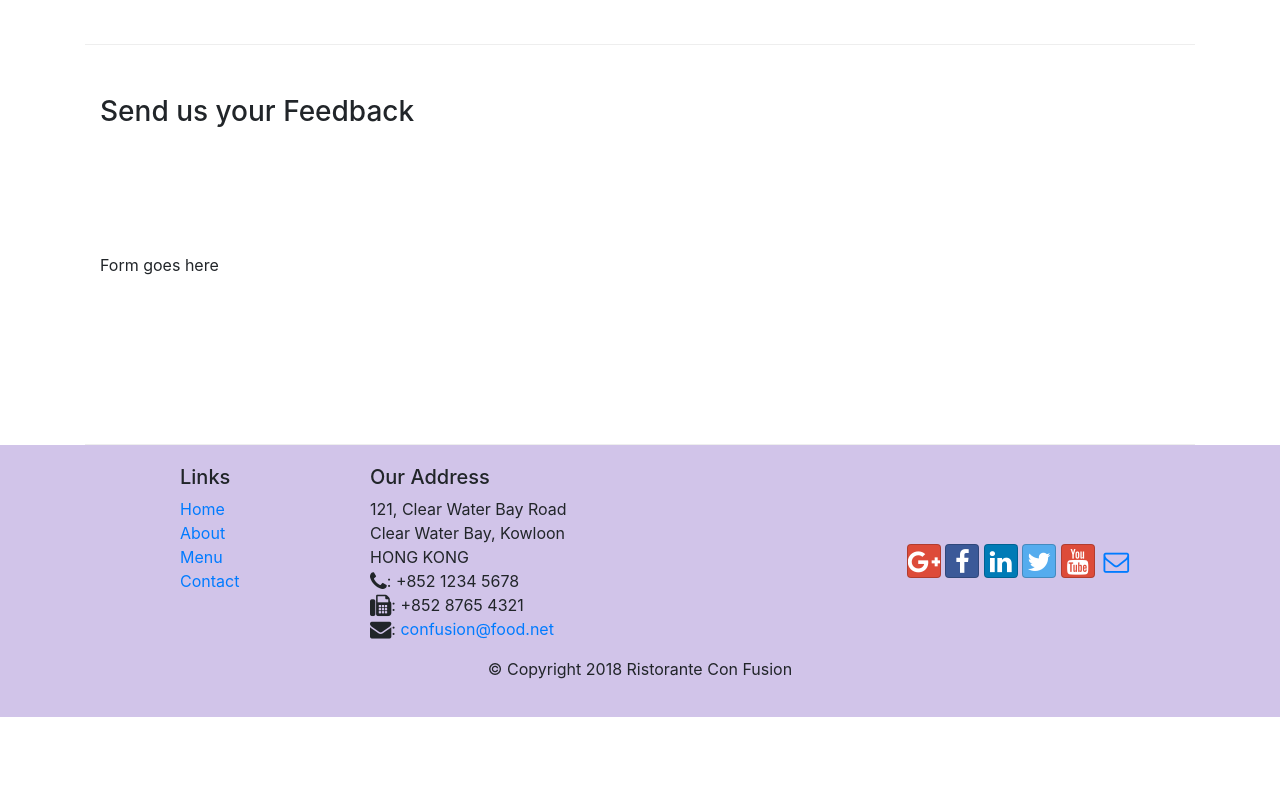
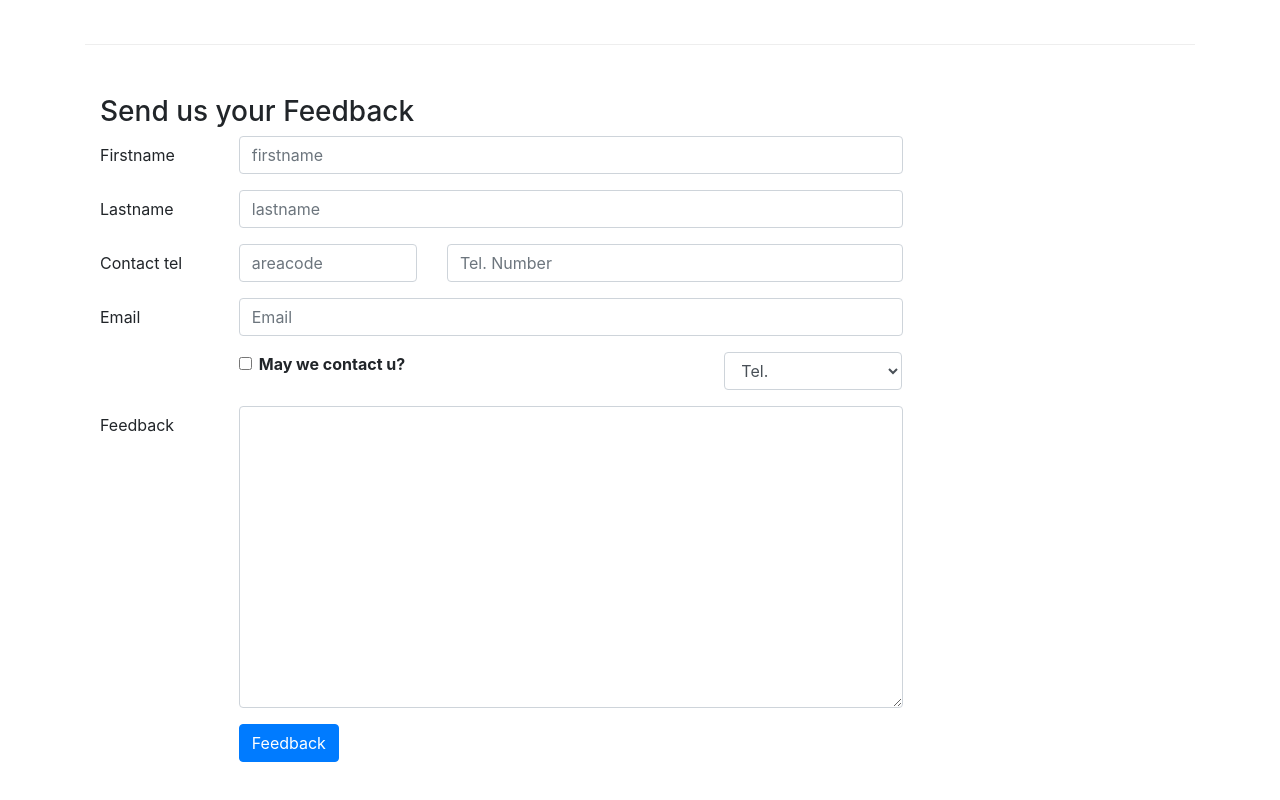
Before and after one commit to gwumex/cousera-web-dev, a website: page contactus.html in a window 1280 px wide. Shown: the part 820-1620 px from the top of the page. Before the commit the page ends 1537 px from the top, so only its background shows below. Drawn offline with nearby package versions, Linux system fonts and the light colour scheme.

```diff
--- a/contactus.html
+++ b/contactus.html
@@ -92,8 +92,70 @@
            <div class="col-12">
               <h3>Send us your Feedback</h3>
            </div>
+
+            <!-- forms-->
             <div class="col-12 col-md-9">
-                Form goes here
+
+                <form action="">
+                    <div class="form-group row">
+                        <label for="firstname" class="col-md-2 col-form-label">Firstname</label>
+                        <div class="col-md-10">
+                            <input type="text" class="form-control" id="firstname" name="firstname" placeholder="firstname">
+                        </div>
+                    </div>
+                    <div class="form-group row">
+                        <label for="lastname" class="col-md-2 col-form-label">Lastname</label>
+                        <div class="col-md-10">
+                            <input type="text" class="form-control" id="lastname" name="lastname" placeholder="lastname">
+                        </div>
+                    </div>
+                    <div class="form-group row">
+                        <label for="telnum" class="col-12 col-md-2 col-form-label">Contact tel</label>
+                        <div class="col-5 col-md-3">
+                            <input type="tel" class="form-control" id="areacode" name="areacode" placeholder="areacode">
+                        </div>
+                        <div class="col-7 col-md-7">
+                            <input type="tel" class="form-control" id="telnum" name="telnum" placeholder="Tel. Number">
+                        </div>
+                    </div>
+                    <div class="form-group row">
+                        <label for="emailid" class="col-md-2 col-form-label">Email</label>
+                        <div class="col-md-10">
+                            <input type="email" class="form-control" id="emailid" name="emailid" placeholder="Email">
+                        </div>
+                    </div>
+                    <div class="form-group row">
+                        <div class="col-6  col-md-6 offset-md-2">
+                            <div class="form-check">
+                                <input type="checkbox" class="form-check-input" id="approve" name="approve" value="">
+                                <label class="form-check-label" for="approve">
+                                    <strong>May we contact u?</strong>
+                                </label>
+                            </div>
+                        </div>
+                        <div class="col-3 offset-3 col-md-3 offset-md-1">
+                            <select name="option" title="option" class="form-control">
+                                <option value="">Tel.</option>
+                                <option value="">Email</option>
+                            </select>
+                        </div>
+                    </div>
+                    <div class="form-group row">
+                        <label for="feedback" class="col-md-2 col-form-label">Feedback</label>
+                        <div class="col-md-10">
+                            <textarea  class="form-control" id="feedback" name="feedback" rows="12"></textarea>
+                        </div>
+                    </div>
+                    <div class="form-group row">
+                        <div class="offset-md-2 col-md-10">
+                            <button type="submit" class="btn btn-primary">
+                                Feedback
+                            </button>
+
+                        </div>
+                    </div>
+                </form>
+                <!--form ends-->
             </div>
              <div class="col-12 col-md">
             </div>
```
